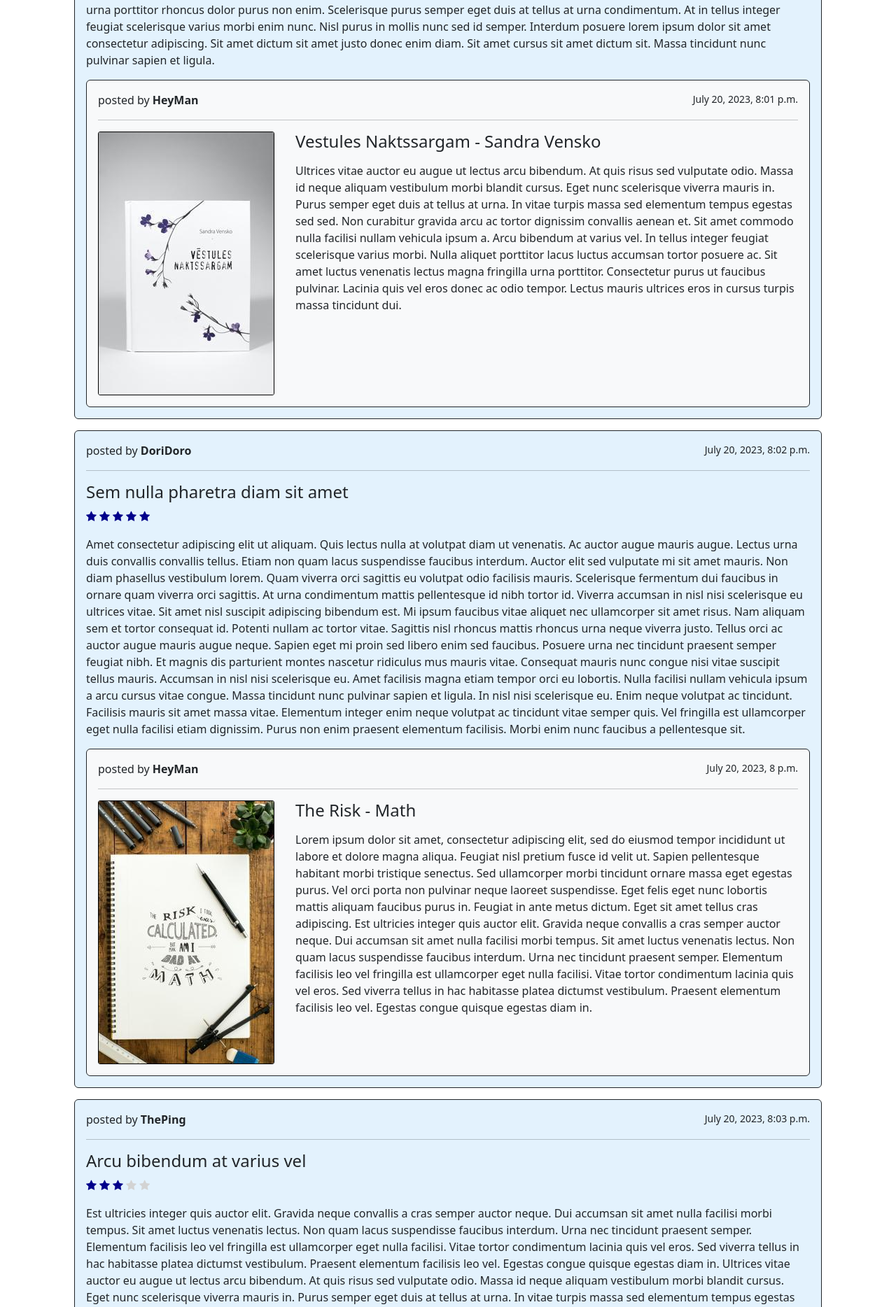
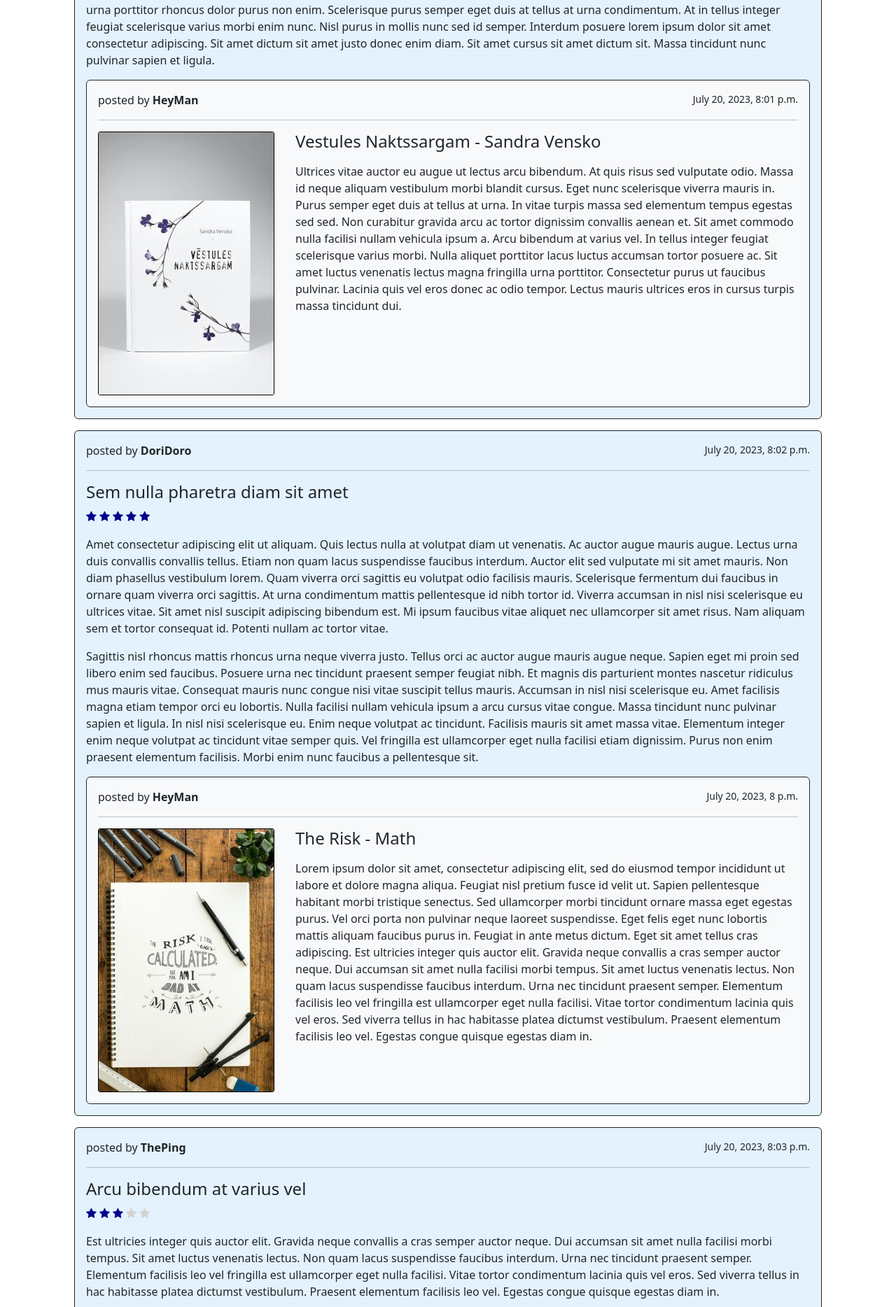
Before and after one commit to DoriDoro/LITRevu-project, a Django app: page /feeds/ in a window 1280 px wide. Shown: the part 415-2283 px from the top of the page at 70% size. Run offline with Django 4.2, Linux system fonts and the light colour scheme; a user stored in the database is signed in; data comes from the database, SQL or seed files in the repository; both versions use the stored data as it was after the commit.

Commit message:
add linebreaks filter to templates. changed rezie to thumbnail in model for image, no change

```diff
--- a/review/models.py
+++ b/review/models.py
@@ -6,22 +6,23 @@ from PIL import Image
 
 
 class Ticket(models.Model):
-    """ A ticket is related to a Review. """
+    """A ticket is related to a Review."""
 
     title = models.CharField(max_length=128, verbose_name=_("title of ticket"))
     description = models.TextField(
-        max_length=2048,
-        verbose_name=_("description of ticket"),
-        blank=True,
-        null=True
+        max_length=2048, verbose_name=_("description of ticket"), blank=True, null=True
     )
     user = models.ForeignKey(
         settings.AUTH_USER_MODEL,
         on_delete=models.CASCADE,
         verbose_name=_("creator of ticket"),
     )
-    image = models.ImageField(upload_to='images', verbose_name=_("image"), blank=True, null=True)
-    time_created = models.DateTimeField(auto_now_add=True, verbose_name=_("ticket created at"))
+    image = models.ImageField(
+        upload_to="images", verbose_name=_("image"), blank=True, null=True
+    )
+    time_created = models.DateTimeField(
+        auto_now_add=True, verbose_name=_("ticket created at")
+    )
 
     def __str__(self):
         return str(self.title)
@@ -31,23 +32,23 @@ class Ticket(models.Model):
 
         if self.image:
             img = Image.open(self.image.path)
-            img = img.resize((250, 375))
+            img.thumbnail((250, 375))
             img.save(self.image.path)
 
 
 class Review(models.Model):
-    """ A Review has a rating and a ticket. """
+    """A Review has a rating and a ticket."""
 
     ticket = models.ForeignKey(
         Ticket,
         on_delete=models.CASCADE,
         related_name="reviews",
-        verbose_name=_("ticket")
+        verbose_name=_("ticket"),
     )
     rating = models.PositiveSmallIntegerField(
         # validates that rating must be between 0 and 5
         validators=[MinValueValidator(0), MaxValueValidator(5)],
-        verbose_name=_("rating")
+        verbose_name=_("rating"),
     )
     headline = models.CharField(max_length=128, verbose_name=_("title of review"))
     body = models.TextField(verbose_name=_("comment"), blank=True, null=True)
@@ -56,7 +57,9 @@ class Review(models.Model):
         on_delete=models.CASCADE,
         verbose_name=_("author of review"),
     )
-    time_created = models.DateTimeField(auto_now_add=True, verbose_name=_("review created at"))
+    time_created = models.DateTimeField(
+        auto_now_add=True, verbose_name=_("review created at")
+    )
 
     def __str__(self):
         return f"{self.headline}, {self.ticket}"
--- a/review/templates/feeds/feeds_page.html
+++ b/review/templates/feeds/feeds_page.html
@@ -29,7 +29,7 @@
               {% endif %}
             {% endfor %}
           </p>
-          <p> {{ review.body }} </p>
+          <p> {{ review.body|linebreaks }} </p>
           <div class="card border-dark bg-light">
             <div class="card-body">
               <p> posted by <strong>{{ review.ticket.user }}</strong> <small style="float: right;"> {{ review.ticket.time_created }} </small> </p>
@@ -41,7 +41,7 @@
                     <h4> {{ review.ticket.title }} </h4>
                   </div>
                   <div>
-                    <p> {{ review.ticket.description }} </p>
+                    <p> {{ review.ticket.description|linebreaks }} </p>
                   </div>
                 </div>
               </div>
@@ -69,7 +69,7 @@
                 <h4> {{ ticket.title }} </h4>
               </div>
               <div>
-                <p class="card-text"> {{ ticket.description }} </p>
+                <p class="card-text"> {{ ticket.description|linebreaks }} </p>
               </div>
             </div>
           </div>
--- a/review/templates/posts/posts_page.html
+++ b/review/templates/posts/posts_page.html
@@ -31,7 +31,7 @@
                   {% endif %}
                 {% endfor %}
               </p>
-              <p> {{ review.body }} </p>
+              <p> {{ review.body|linebreaks }} </p>
               <div class="card border-dark bg-light">
                 <div class="card-body">
                   <p> posted by <strong>{{ review.ticket.user }}</strong> <small style="float: right;"> {{ review.ticket.time_created }} </small> </p>
@@ -43,7 +43,7 @@
                         <h4> {{ review.ticket.title }} </h4>
                       </div>
                       <div>
-                        <p> {{ review.ticket.description }} </p>
+                        <p> {{ review.ticket.description|linebreaks }} </p>
                       </div>
                     </div>
                   </div>
@@ -76,7 +76,7 @@
                     <h4> {{ ticket.title }} </h4>
                   </div>
                   <div>
-                    <p class="card-text"> {{ ticket.description }} </p>
+                    <p class="card-text"> {{ ticket.description|linebreaks }} </p>
                   </div>
                 </div>
               </div>
```
Also changed, not shown: db.sqlite3, ui/media/images/American.jpg (added), ui/media/images/OutsourcingBluepring.jpg, ui/media/images/SorrowsYoungWerther.jpg (added).
